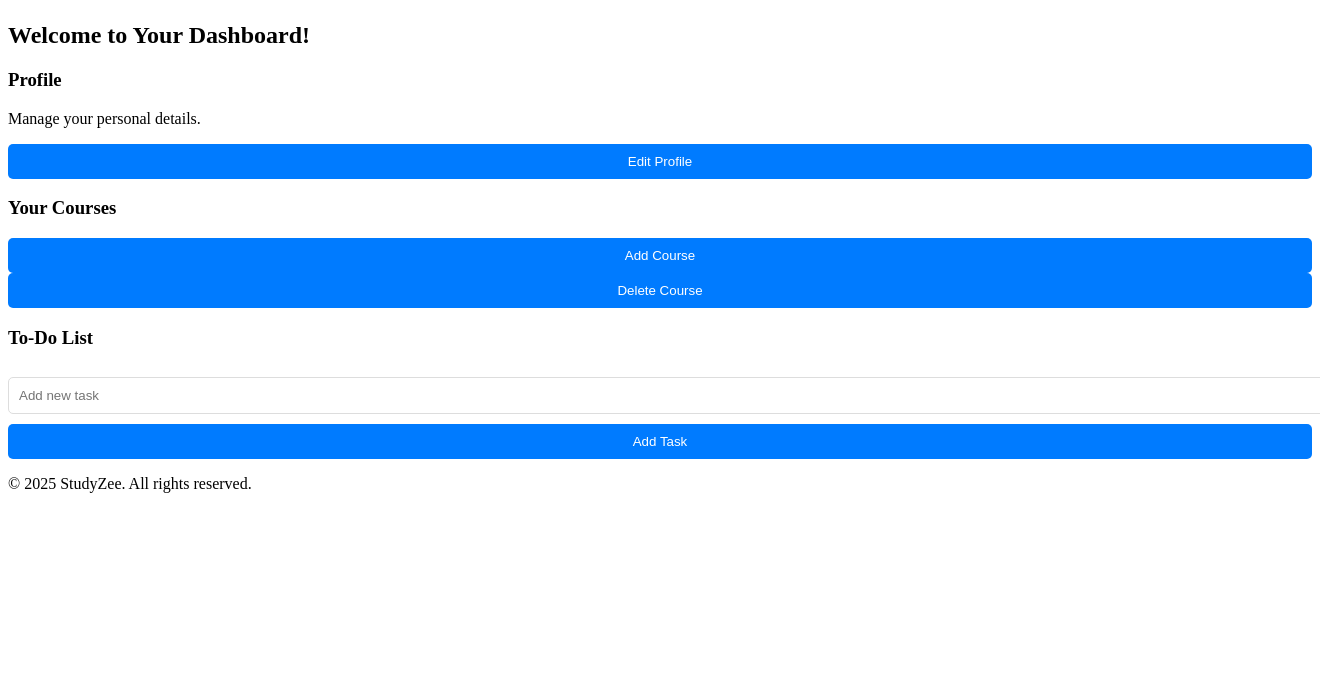
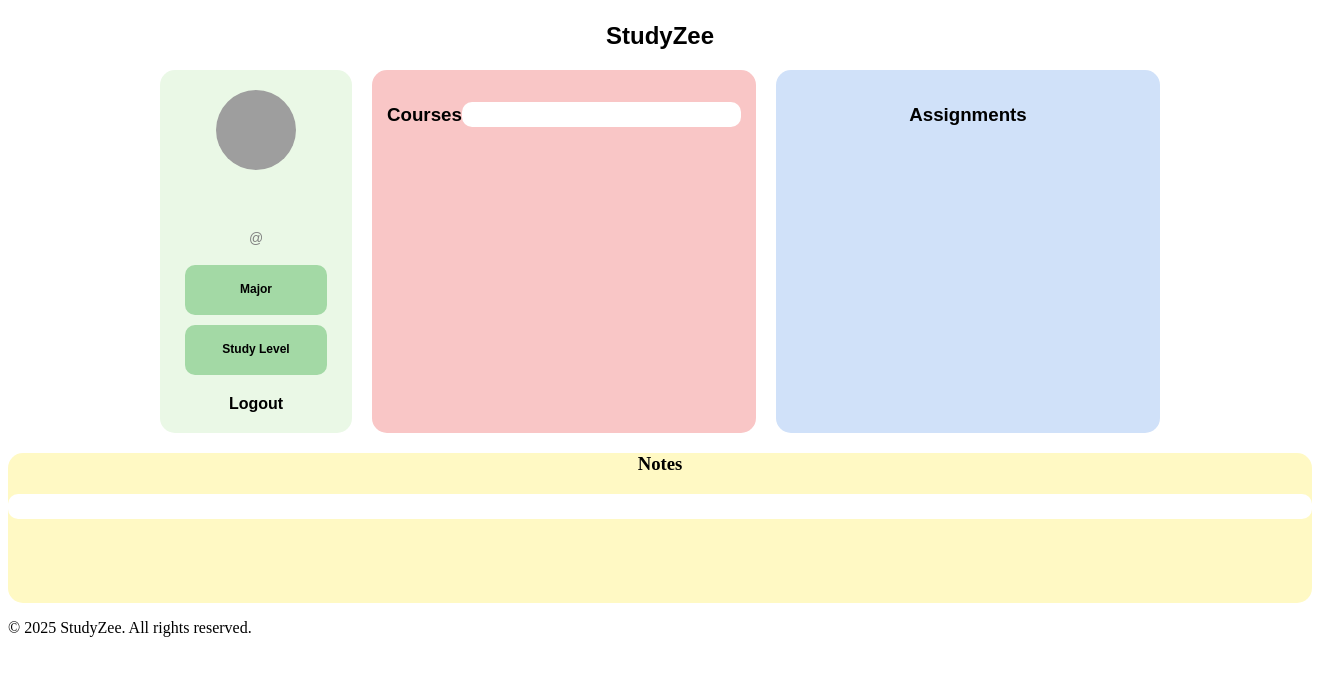
Before and after one commit to Singh-thetic/studyzee, a Python web app: template templates/dashboard.html in a window 1320 px wide; the page is wider, and only the part inside the window is pictured. Shown: the part 58-734 px from the top of that part. Run offline with Jinja, Linux system fonts and the light colour scheme; the template is opened without the code that fills it, so the values that code supplies are empty; grey boxes are pictures that could not be loaded.

Commit message:
commitment issues

```diff
--- a/templates/dashboard.html
+++ b/templates/dashboard.html
@@ -4,69 +4,180 @@
 
 {% block content %}
 <div class="dashboard-container">
-    <h2>Welcome to Your Dashboard!</h2>
+    <h1 class="title">StudyZee</h1>
 
-    <!-- Edit Profile Section -->
-    <div class="section">
-        <h3>Profile</h3>
-        <p>Manage your personal details.</p>
-        <button onclick="window.location.href='{{ url_for(profile) }}'">Edit Profile</button>
+    <div class="main-content">
+        <!-- Sidebar (User Profile) -->
+        <div class="sidebar">
+            <img src="{{ url_for('static', filename='profile-placeholder.png') }}" alt="Profile Picture" class="profile-img">
+            <h3 class="username">{{ user_data.full_name }}</h3>
+            <p class="user-handle">@{{ user_data.username }}</p>
+
+            <div class="info-box major">
+                <p class="label">Major</p>
+                <p class="value">{{ user_data.major }}</p>
+            </div>
+            <div class="info-box study-level">
+                <p class="label">Study Level</p>
+                <p class="value">{{ user_data.study_level }}</p>
+            </div>
+
+            <a href="{{ url_for('logout') }}" class="logout-btn">Logout</a>
         </div>
 
         <!-- Courses Section -->
-    <div class="section">
-        <h3>Your Courses</h3>
-        <ul>
+        <div class="courses-section">
+            <div class="courses-header">
+                <h3>Courses</h3>
+                <button class="add-btn" onclick="window.location.href='{{ url_for('add_course') }}'">Add</button>
+            </div>
+            <ul class="courses-list">
                 {% for course in courses %}
-                <li>{{ course.name }}</li>
+                    <li class="course-item">{{ course }}</li>
                 {% endfor %}
             </ul>
-        <button onclick="window.location.href='{{ url_for(add_course) }}'">Add Course</button>
-        <button onclick="window.location.href='{{ url_for(delete_course) }}'">Delete Course</button>
         </div>
 
-    <!-- To-Do List Section -->
-    <div class="section">
-        <h3>To-Do List</h3>
-        <ul id="todo-list">
+
+        <!-- Assignments Section -->
+        <div class="assignments-section">
+            <h3>Assignments</h3>
+            <ul class="assignments-list">
                 {% for task in tasks %}
-                <li>
-                    <input type="checkbox" {% if task.completed %}checked{% endif %} onchange="toggleTask('{{ task.id }}')">
-                    {{ task.task }}
-                    <button onclick="deleteTask('{{ task.id }}')">Delete</button>
-                </li>
+                    <li class="assignment-item">{{ task[0] }}: {{ task[1] if task[1] else 'No due date' }}</li>
                 {% endfor %}
             </ul>
-        <input type="text" id="new-task" placeholder="Add new task">
-        <button onclick="addTask()">Add Task</button>
+        </div>
     </div>
 </div>
 
-<script>
-    function addTask() {
-        const taskText = document.getElementById('new-task').value;
-        if (taskText.trim() === "") return;
+<!-- Courses Section -->
+<div class="notes-section">
+    <div class="notes-header">
+        <h3 style="text-align: center;">Notes</h3>
+        <button class="add-btn" onclick="window.location.href='{{ url_for('add_course') }}'">Add</button>
+    </div>
+</div>
 
-        fetch('/add_task', {
-            method: 'POST',
-            body: JSON.stringify({ task: taskText }),
-            headers: { 'Content-Type': 'application/json' }
-        }).then(response => response.json()).then(data => {
-            location.reload(); // Reload page to see updated tasks
-        });
+<style>
+    /* General Layout */
+    .dashboard-container {
+        font-family: Arial, sans-serif;
+        text-align: center;
+        margin: 20px;
+    }
+    .title {
+        font-size: 24px;
+        font-weight: bold;
+        margin-bottom: 20px;
+    }
+    .main-content {
+        display: grid;
+        grid-template-columns: 1fr 2fr 2fr;
+        gap: 20px;
+        max-width: 1000px;
+        margin: auto;
     }
 
-    function toggleTask(taskId) {
-        fetch('/toggle_task/' + taskId, { method: 'POST' })
-            .then(response => response.json())
-            .then(data => { location.reload(); });
+    /* Sidebar (Profile Section) */
+    .sidebar {
+        background: #EAF8E6;
+        padding: 20px;
+        border-radius: 15px;
+        display: flex;
+        flex-direction: column;
+        align-items: center;
+    }
+    .profile-img {
+        width: 80px;
+        height: 80px;
+        border-radius: 50%;
+        object-fit: cover;
+        margin-bottom: 10px;
+    }
+    .username {
+        font-size: 18px;
+        font-weight: bold;
+    }
+    .user-handle {
+        font-size: 14px;
+        color: gray;
+    }
+    .info-box {
+        background: #A3D9A5;
+        padding: 5px 10px;
+        border-radius: 10px;
+        margin: 5px 0;
+        text-align: center;
+        width: 80%;
+    }
+    .label {
+        font-size: 12px;
+        font-weight: bold;
+    }
+    .value {
+        font-size: 14px;
+    }
+    .logout-btn {
+        margin-top: 15px;
+        text-decoration: none;
+        color: black;
+        font-weight: bold;
     }
 
-    function deleteTask(taskId) {
-        fetch('/delete_task/' + taskId, { method: 'POST' })
-            .then(response => response.json())
-            .then(data => { location.reload(); });
+    /* Courses Section */
+    .courses-section {
+        background: #F9C6C6;
+        padding: 15px;
+        border-radius: 15px;
+        text-align: left;
     }
-</script>
+    .courses-header {
+        display: flex;
+        justify-content: space-between;
+        align-items: center;
+    }
+    .add-btn {
+        background: white;
+        border: none;
+        padding: 5px 10px;
+        border-radius: 10px;
+        cursor: pointer;
+    }
+    .courses-list {
+        list-style: none;
+        padding: 0;
+    }
+    .course-item {
+        background: #F8AFAF;
+        padding: 8px;
+        border-radius: 10px;
+        margin: 5px 0;
+    }
+
+    /* Notes Section */
+    .notes-section {
+        background: #FFF9C4;
+        border-radius: 15px;
+        min-height: 150px;
+    }
+
+    /* Assignments Section */
+    .assignments-section {
+        background: #D0E1F9;
+        padding: 15px;
+        border-radius: 15px;
+    }
+    .assignments-list {
+        list-style: none;
+        padding: 0;
+    }
+    .assignment-item {
+        background: #B0C4F0;
+        padding: 8px;
+        border-radius: 10px;
+        margin: 5px 0;
+    }
+</style>
 
 {% endblock %}
```
Also changed, not shown: app.py (+16 -15 lines). Lines whose indentation alone changed are shown as unchanged.
